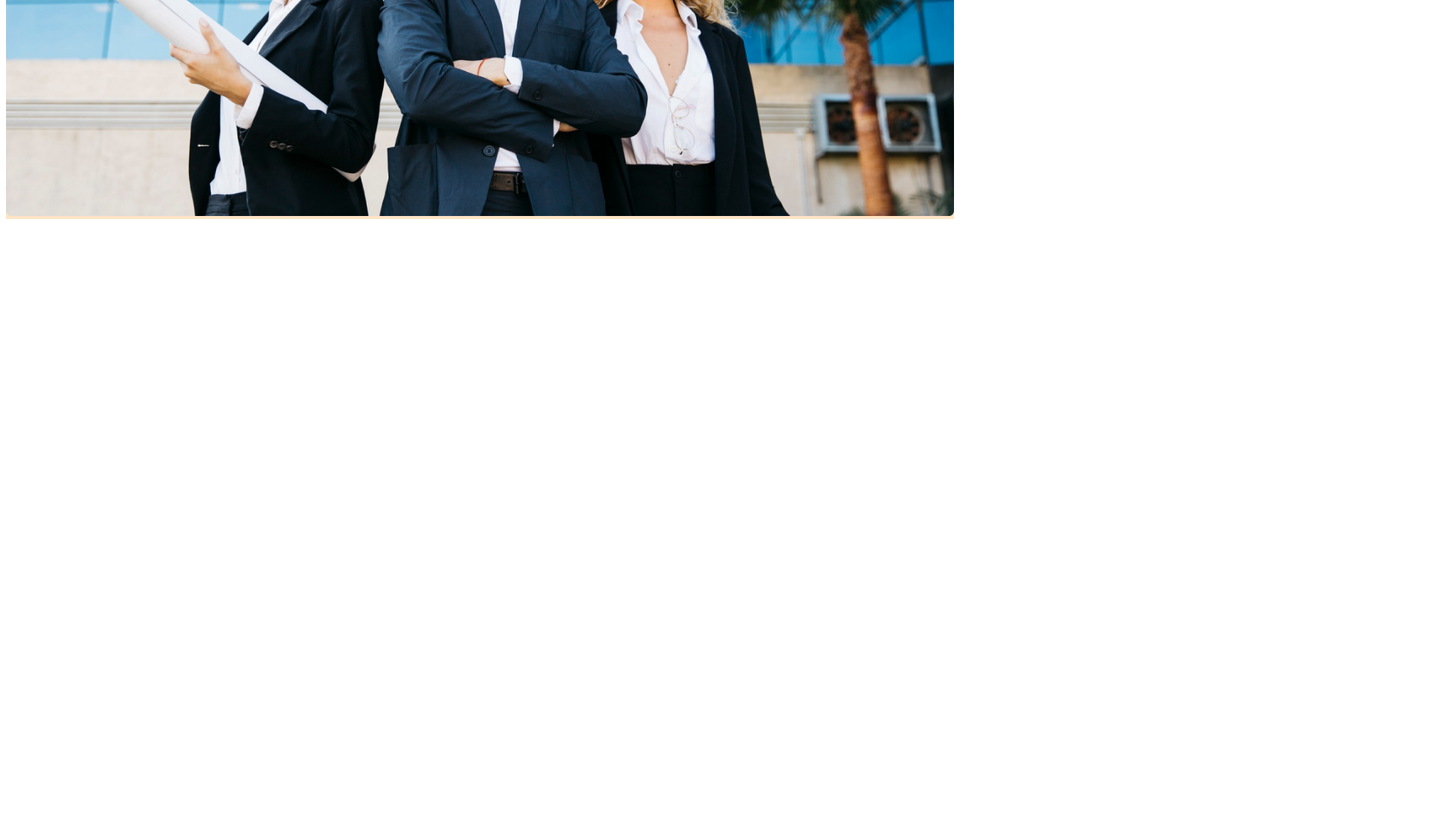
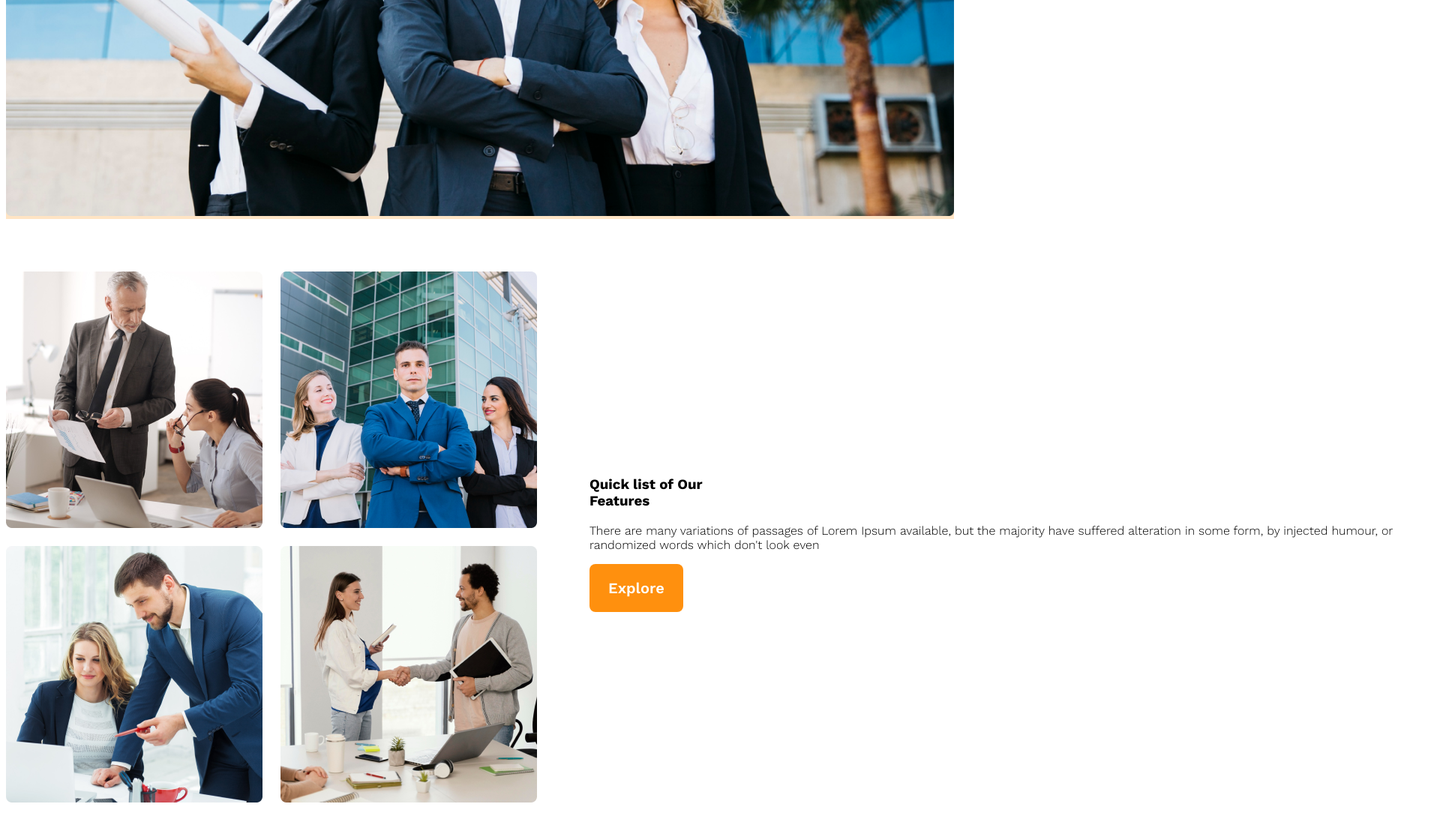
Before and after one commit to AbuHasnth/g3-architect-website, a plain HTML site: page index.html in a window 1280 px wide. Shown: the part 778-1886 px from the top of the page at 75% size, 1920 px wide, since content can reach past the window. Before the commit the page ends 1078 px from the top, so only its background shows below. Drawn offline with nearby package versions, Linux system fonts and the light colour scheme.

Commit message:
applied resposive on team section

```diff
--- a/index.html
+++ b/index.html
@@ -30,6 +30,24 @@
     </header>
     <main>
 
+        <!-- /*---teams section start*/ -->
+
+        <section class="team-container">
+            <div class="teams-img-container">
+                <img src="./g3-architects-resources-main/images/team1.png" alt="">
+                <img src="./g3-architects-resources-main/images/team2.png" alt="">
+                <img src="./g3-architects-resources-main/images/team3.png" alt="">
+                <img src="./g3-architects-resources-main/images/team4.png" alt="">
+            </div>
+            <div class="team-content">
+                <h3><span class="team-text">Quick list</span> <span class="team-text-2">of Our</span><br> <span class="team-text-3">Features</span></h3>
+                <p>
+                    There are many variations of passages of Lorem Ipsum available, but the majority have suffered alteration in some form, by injected humour, or randomized words which don't look even
+                </p>
+                <button class="btn-primary">Explore</button>
+            </div>
+        </section>
+
     </main>
     <footer>
 
--- a/style.css
+++ b/style.css
@@ -70,10 +70,41 @@ nav li{
 
 
 
+
+/*style for team section*/
+
+main{
+    width: 1920px;
+
+    background-color: #FFF;
+    margin: 70px auto;
+}
+
+.team-container{
+    display: flex;
+    align-items: center;
+}
+
+.teams-img-container{
+    display: grid;
+    grid-template-columns: repeat(2,1fr);
+    gap:1.5rem;
+
+
+}
+
+.team-content{
+    padding-left: 70px;
+    padding-right: 70px;
+}
+
+
 /*responsive style*/
 
 @media screen and (max-width:576px) {
-    nav{
+    nav,
+    .team-container
+    {
         flex-direction: column;
     }
 
@@ -88,22 +119,29 @@ nav li{
         width: 100%;
 
     }
-
+    .teams-img-container{
+        grid-template-columns: 1fr;
+    }
+    .team-container{
+        margin-right: 1500px;
+    }
+    .team-content{
+        padding-left: 20px;
+        padding-right: 20px;
+    }
     /*for medium devices like tab and pad*/
 
     @media screen and (min-width: 580px) and (max-width: 960px) {
+
+        header{
+            padding: 50px;
+        }
 
         nav{
             flex-direction: column;
         }
 
-    nav h1{
-        margin: 0 auto;
-    }
 
-    nav ul{
-        margin: 0 auto;
-    }
     }
 
 }
```
